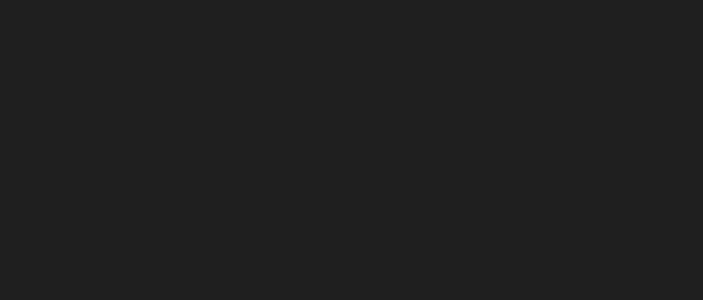
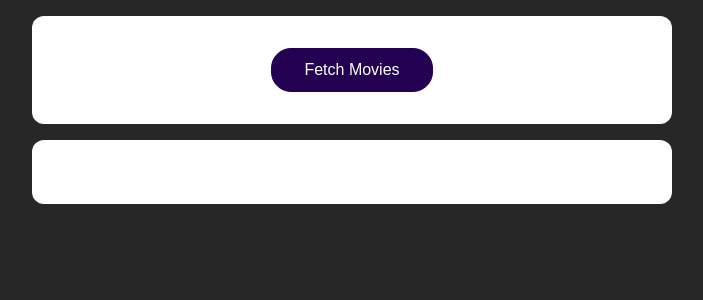
Before and after one commit to kevinduliepre/react-course, a React (Create React App) app: page / in a window 1280 px wide. Shown: the top 300 px of the page, without its empty margins (288-991 px from the left). Built offline with nearby package versions, Linux system fonts and the light colour scheme.

Commit message:
Setting up the project

```diff
--- /dev/null
+++ b/src/App.css
@@ -0,0 +1,29 @@
+section {
+  margin: 1rem auto;
+  width: 90%;
+  max-width: 40rem;
+  text-align: center;
+  background-color: white;
+  padding: 2rem;
+  border-radius: 12px;
+}
+
+button {
+  font: inherit;
+  cursor: pointer;
+  background: #230052;
+  border: 1px solid #230052;
+  color: white;
+  padding: 0.75rem 2rem;
+  border-radius: 20px;
+}
+
+button:focus {
+  outline: none;
+}
+
+button:hover,
+button:active {
+  background-color: #460897;
+  border-color: #460897;
+}
--- a/src/App.js
+++ b/src/App.js
@@ -1,9 +1,54 @@
-import React from "react";
+import React, { useState } from "react";
 
-import "./App.module.css";
+import MoviesList from "./components/MoviesList";
+import "./App.css";
 
-const App = () => {
-  return <div className="App"></div>;
-};
+function App() {
+  const [movies, setMovies] = useState([]);
+
+  function fetchMoviesHandler() {
+    fetch("https://swapi.dev/api/films")
+      .then((response) => {
+        return response.json();
+      })
+      .then((data) => {
+        const transformedMovies = data.results.map((movieData) => {
+          return {
+            id: movieData.episode_id,
+            title: movieData.title,
+            openingText: movieData.opening_crawl,
+            releaseDate: movieData.release_date,
+          };
+        });
+        setMovies(transformedMovies);
+      });
+  }
+
+  // const dummyMovies = [
+  //   {
+  //     id: 1,
+  //     title: "Some Dummy Movie",
+  //     openingText: "This is the opening text of the movie",
+  //     releaseDate: "2021-05-18",
+  //   },
+  //   {
+  //     id: 2,
+  //     title: "Some Dummy Movie 2",
+  //     openingText: "This is the second opening text of the movie",
+  //     releaseDate: "2021-05-19",
+  //   },
+  // ];
+
+  return (
+    <React.Fragment>
+      <section>
+        <button onClick={fetchMoviesHandler}>Fetch Movies</button>
+      </section>
+      <section>
+        <MoviesList movies={movies} />
+      </section>
+    </React.Fragment>
+  );
+}
 
 export default App;
--- /dev/null
+++ b/src/components/Movie.js
@@ -0,0 +1,15 @@
+import React from 'react';
+
+import classes from './Movie.module.css';
+
+const Movie = (props) => {
+  return (
+    <li className={classes.movie}>
+      <h2>{props.title}</h2>
+      <h3>{props.releaseDate}</h3>
+      <p>{props.openingText}</p>
+    </li>
+  );
+};
+
+export default Movie;
--- /dev/null
+++ b/src/components/Movie.module.css
@@ -0,0 +1,20 @@
+.movie {
+  margin: 1rem;
+  padding: 1rem;
+  background-color: #230052;
+  box-shadow: 0 2px 8px rgba(0, 0, 0, 0.26);
+  border-radius: 12px;
+  text-align: center;
+  color: white;
+}
+
+.movie h2 {
+  font-size: 2rem;
+  color: #f7e702;
+}
+
+.movie h3 {
+  color: #eccf77;
+  margin: 0;
+  font-size: 1rem;
+}
--- /dev/null
+++ b/src/components/MoviesList.js
@@ -0,0 +1,21 @@
+import React from 'react';
+
+import Movie from './Movie';
+import classes from './MoviesList.module.css';
+
+const MovieList = (props) => {
+  return (
+    <ul className={classes['movies-list']}>
+      {props.movies.map((movie) => (
+        <Movie
+          key={movie.id}
+          title={movie.title}
+          releaseDate={movie.release}
+          openingText={movie.openingText}
+        />
+      ))}
+    </ul>
+  );
+};
+
+export default MovieList;
--- /dev/null
+++ b/src/components/MoviesList.module.css
@@ -0,0 +1,5 @@
+.movies-list {
+  list-style: none;
+  margin: 0;
+  padding: 0;
+}
--- a/src/index.css
+++ b/src/index.css
@@ -4,9 +4,9 @@
 
 html {
   font-family: sans-serif;
-  background: #1f1f1f;
 }
 
 body {
   margin: 0;
+  background-color: #272727;
 }
```
